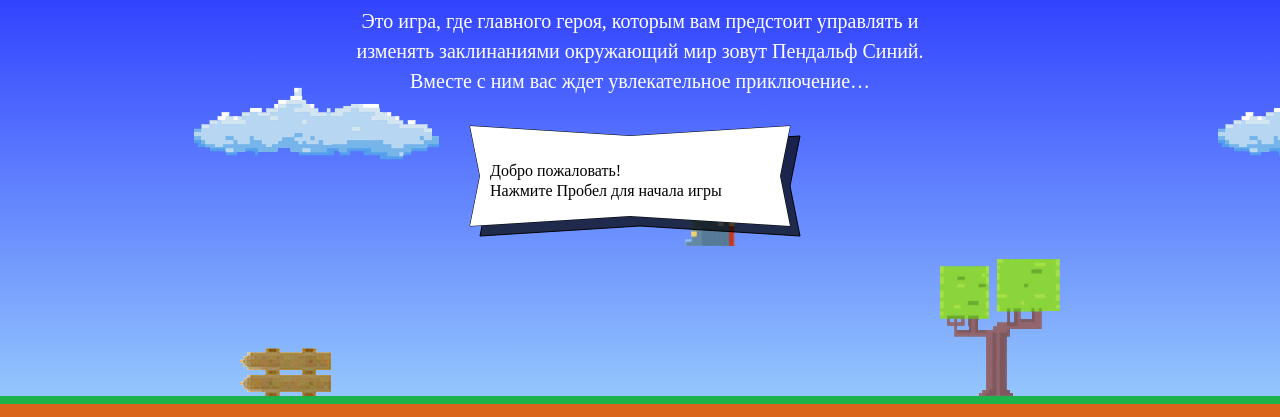
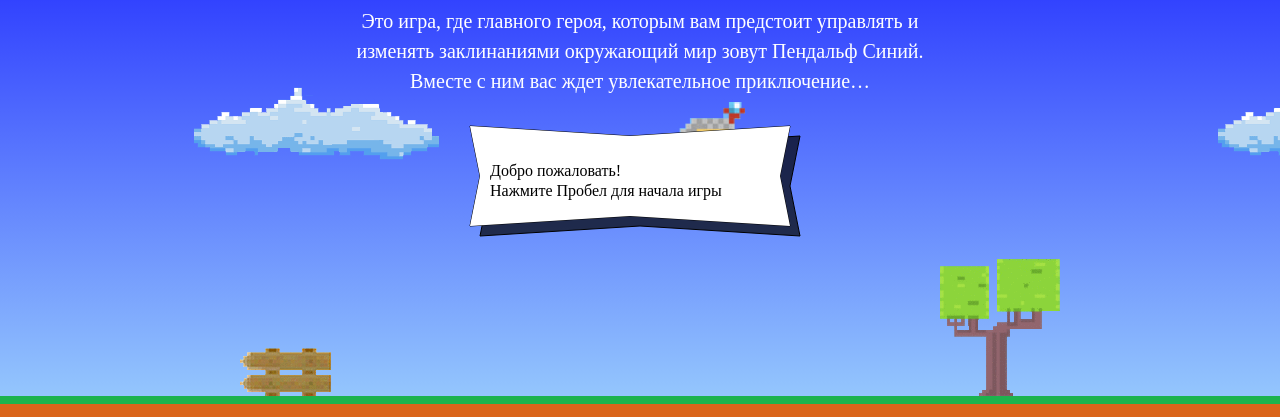
Before and after one commit to AnnaMut/472443-code-and-magick-1, a website: page index.html in a window 1280 px wide. Shown: the part 203-620 px from the top of the page. Drawn offline with Linux system fonts and the light colour scheme; a web font is replaced by a local one.

Commit message:
Corrected

```diff
--- a/index.html
+++ b/index.html
@@ -200,7 +200,7 @@
   };
 
   var getWizardY = function(height) {
-  return height/2 - getWizardHeight();
+  return height/3 - getWizardHeight();
   };
 </script>
 <script src="js/game.js"></script>
```
